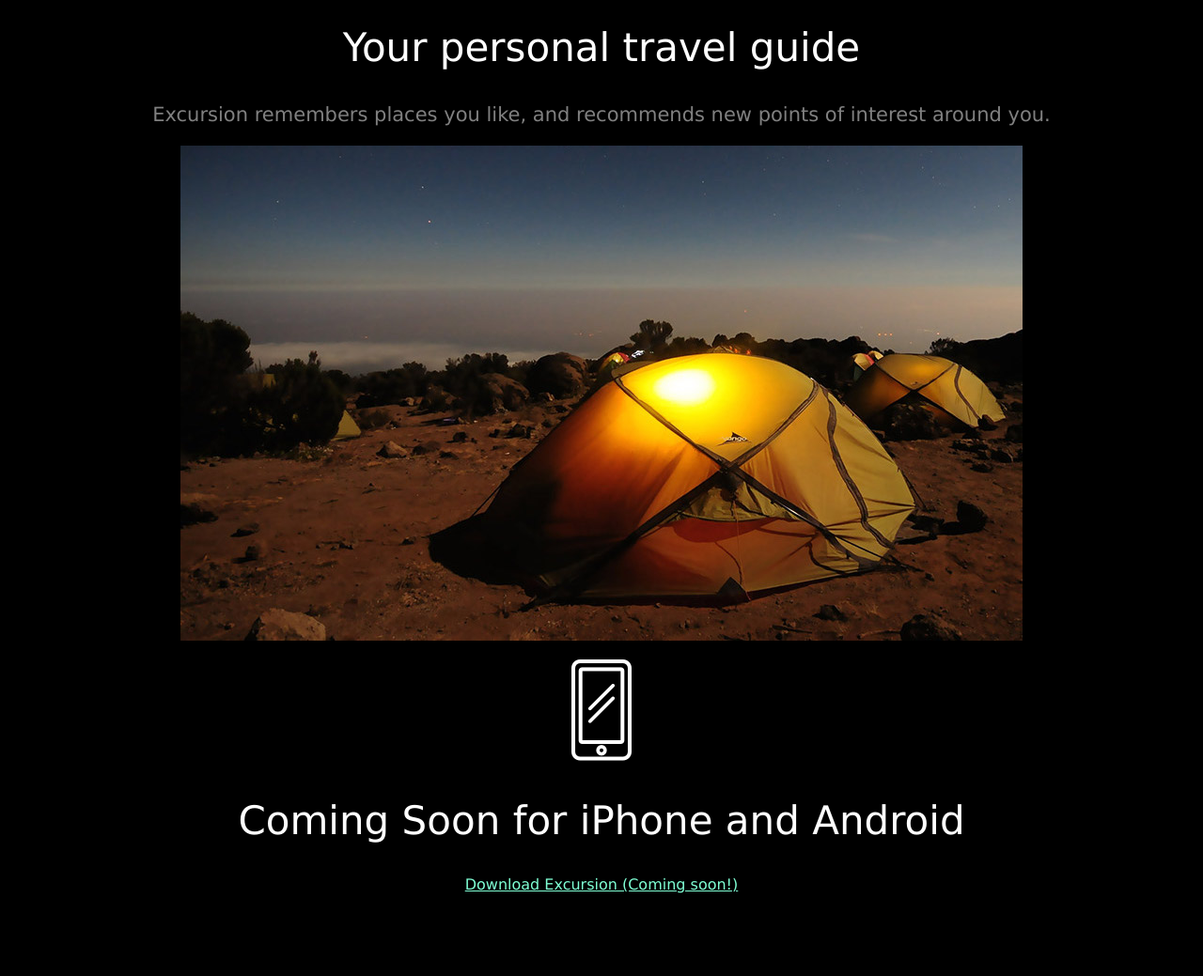
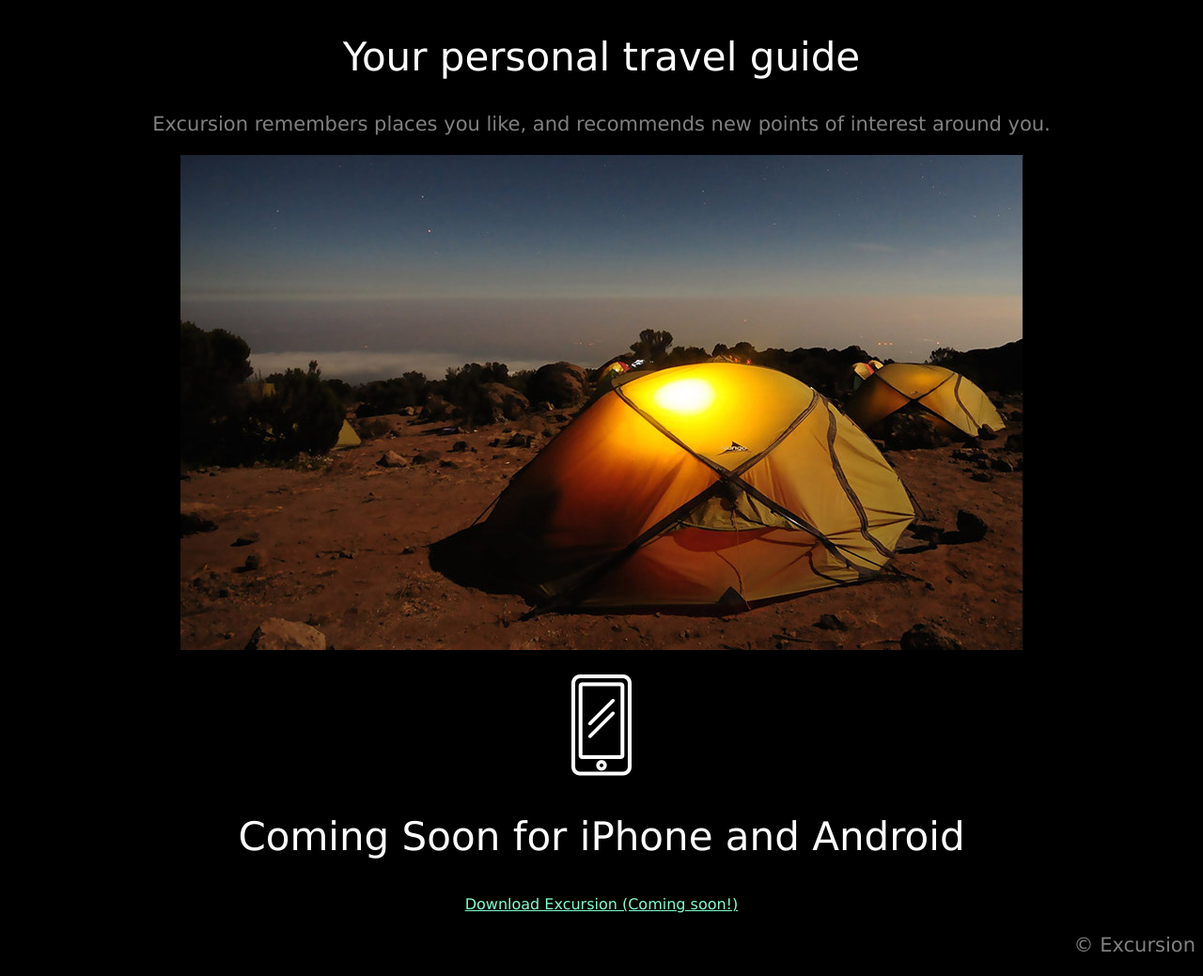
Before and after one commit to KellyRae33/excursion, a plain HTML site: page index.html in a window 1280 px wide. Shown: the part 323-1362 px from the top of the page at 94% size. Before the commit the page ends 1290 px from the top, so only its background shows below. Drawn offline with Linux system fonts and the light colour scheme.

Commit message:
Add footer and finishing touches.

```diff
--- a/index.html
+++ b/index.html
@@ -10,10 +10,13 @@
     <p><a class="link" href="">Download Excursion (Coming soon!)</a></p>
     <video src="./resources/videos/excursion.mp4" autoplay loop> Video not supported</video>
     <h2>Your personal travel guide</h2>
-    <h3>Excursion remembers places you like, and recommends new points of interest around you.</h3>
+    <p>Excursion remembers places you like, and recommends new points of interest around you.</p>
     <p><img src="resources/images/camp.jpg" /></p>
     <p><img src="resources/images/phone.png" /></p>
     <h2>Coming Soon for iPhone and Android</h2>
     <p><a class="link" href="">Download Excursion (Coming soon!)</a></p>
+    <div class="footer">
+      <p>© Excursion</p>
+    </div>
   </body>
 </html>
--- a/resources/css/style.css
+++ b/resources/css/style.css
@@ -13,7 +13,7 @@
   font-size: 42px;
   font-weight: 300;
 }
-h3{
+p{
   font-size: 21px;
   color: gray;
   font-weight: normal;
@@ -22,3 +22,6 @@
   color: aquamarine;
   font-size: 16px;
 }
+.footer{
+  text-align: right;
+}
```
